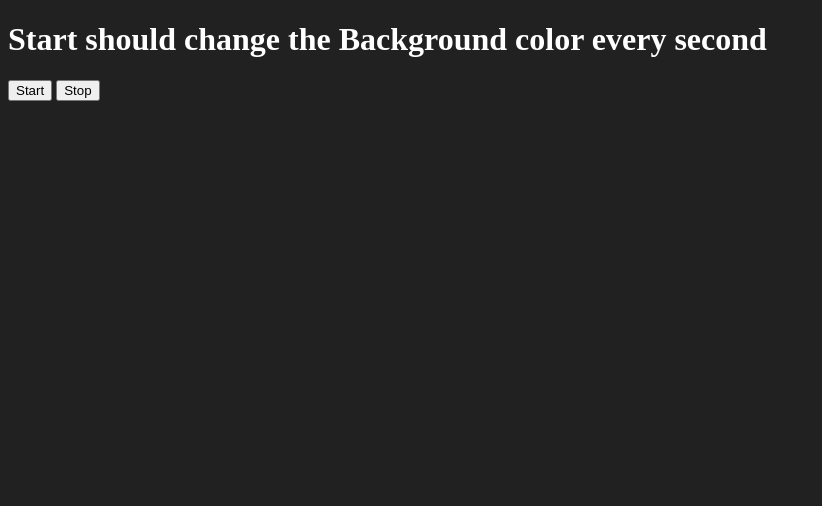
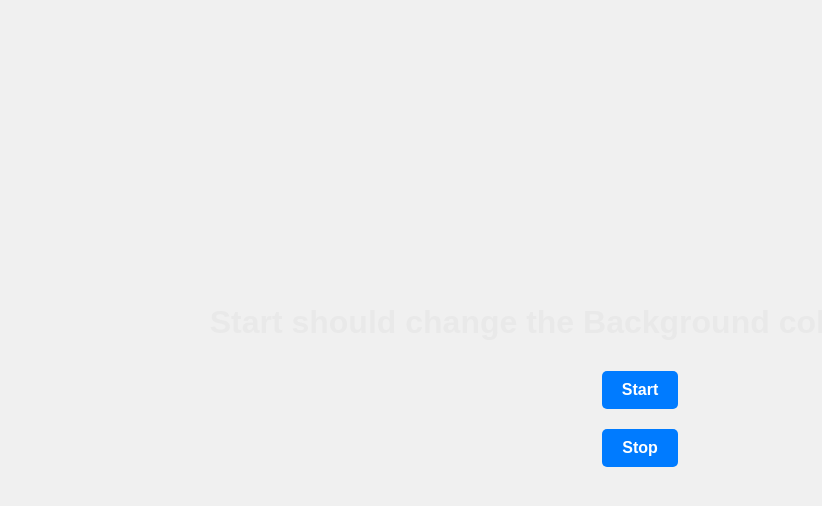
Before and after one commit to sks006/07_Dom_project, a website with bundled scripts: page 6-unlimitedColors/index.html in a window 1280 px wide. Shown: the whole page, without its empty margins (0-822 px from the left). Built offline with nearby package versions, Linux system fonts and the light colour scheme.

Commit message:
change css

```diff
--- a/6-unlimitedColors/index.html
+++ b/6-unlimitedColors/index.html
@@ -7,7 +7,7 @@
     <title>Number Guessing Game</title>
     <link rel="stylesheet" href="style.css" />
   </head>
-  <body style="background-color: #212121; color: #fff">
+  <body>
 
     <h1>Start should change the Background color every second</h1>
     <button id="start">Start</button>
--- a/6-unlimitedColors/style.css
+++ b/6-unlimitedColors/style.css
@@ -1,3 +1,53 @@
-body{
-  color: black;
+/* General Reset */
+* {
+  margin: 0;
+  padding: 0;
+  box-sizing: border-box;
 }
+
+body {
+  font-family: Arial, sans-serif;
+  text-align: center;
+  background-color: #f0f0f0;
+  color: #333;
+  min-height: 100vh;
+  display: flex;
+  flex-direction: column;
+  justify-content: center;
+  align-items: center;
+  transition: background-color 0.5s ease; /* Smooth background color transition */
+}
+
+h1 {
+  margin-bottom: 20px;
+  font-size: 2rem;
+  color: #e9e9e9;
+}
+
+/* Buttons */
+button {
+  background-color: #007bff;
+  color: white;
+  font-size: 1rem;
+  font-weight: bold;
+  padding: 10px 20px;
+  margin: 10px;
+  border: none;
+  border-radius: 5px;
+  cursor: pointer;
+  transition: all 0.3s ease;
+}
+
+button:hover {
+  background-color: #0056b3;
+}
+
+button:active {
+  transform: scale(0.98);
+}
+
+button:disabled {
+  background-color: #d6d6d6;
+  color: #e4dada;
+  cursor: not-allowed;
+}
```
